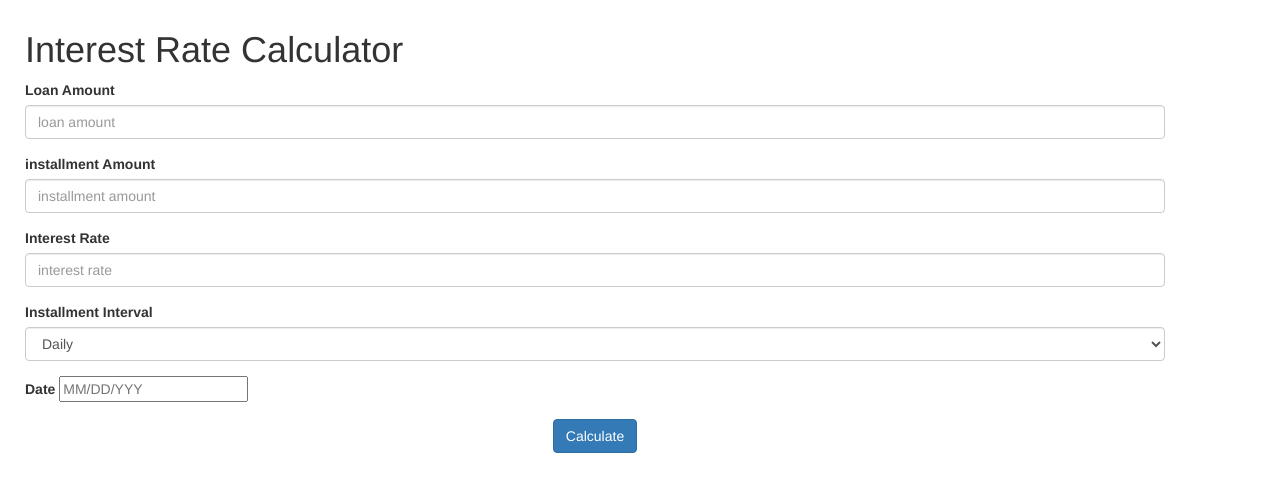
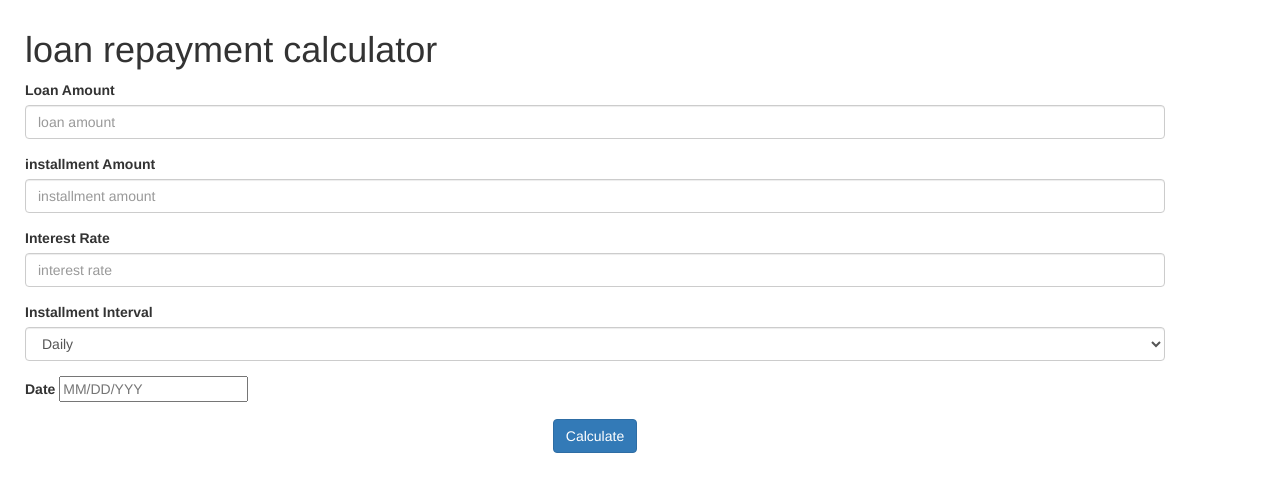
Before and after one commit to OkhaifoOikeh/repayment-calculator, a plain HTML site: page index.html in a window 1280 px wide. Drawn offline with nearby package versions, Linux system fonts and the light colour scheme.

Commit message:
latest
changed header from interest rate calculator to loan repayment…

```diff
--- a/index.html
+++ b/index.html
@@ -5,7 +5,7 @@
  <link  rel="stylesheet" href="css/custom.css"/>
 </head>
 <body class="container">
-	<h1>Interest Rate Calculator</h1>
+	<h1>loan repayment calculator</h1>
 <form class="repaymentcalculator">
    <div class="form-group" id="loanamount_container">
     <label for="loanamount">Loan Amount</label>
```
